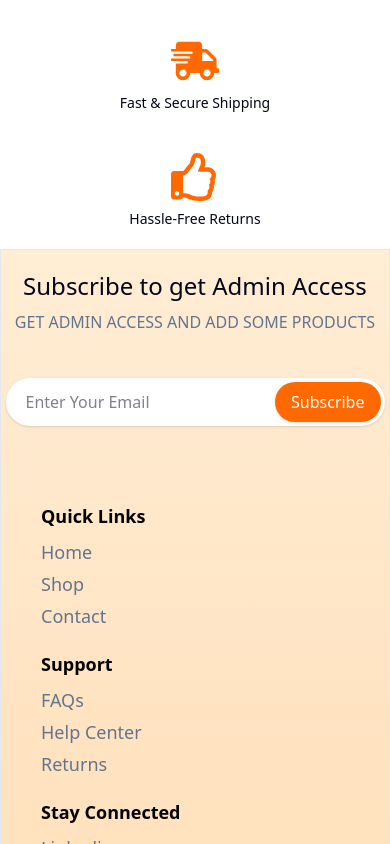
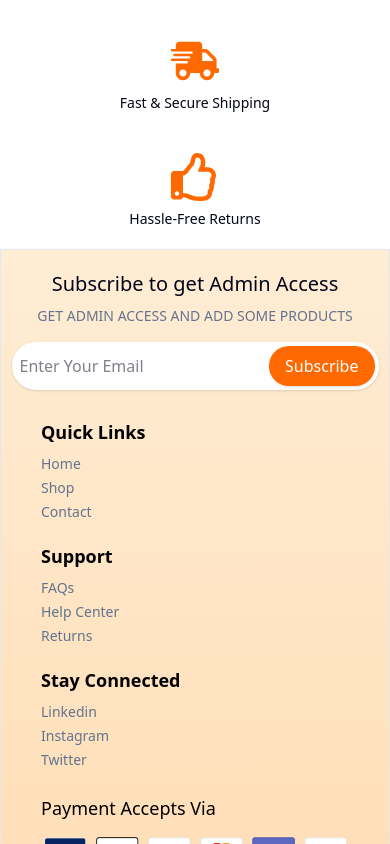
Before and after one commit to siddharthkush12/E-commerce, a React (Vite) app in the folder client/: page /shop/home in a window 390 px wide. Shown: the part 1156-2000 px from the top of the page. Built offline with nearby package versions, Linux system fonts and the light colour scheme; no server answers.

Commit message:
newChange

```diff
--- a/client/src/App.jsx
+++ b/client/src/App.jsx
@@ -90,10 +90,9 @@ function App() {
 
         <Route path='/unauth-page' element={<UnAuth/>} />
 
-        {/* Updated root route to redirect to /shop/home */}
+
         <Route path="/" element={<Navigate to="/shop/home" replace />} />
 
-        {/* Optional: catch all unmatched routes */}
         <Route path="*" element={<Notfound />} />
 
       </Routes>
--- a/client/src/components/Shopping/Contact.jsx
+++ b/client/src/components/Shopping/Contact.jsx
@@ -50,7 +50,7 @@ function Contact() {
             <a href="https://www.instagram.com/siddharth_kush2002/" target='_blank' aria-label="Instagram">
                <FaInstagram color='orange'/>
             </a>
-            <a href="https://twitter.com/siddharth_kush" target='_blank' aria-label="Twitter">
+            <a href="https://x.com/siddharthK0202" target='_blank' aria-label="Twitter">
                <FaXTwitter color='black'/>
             </a>
         </div>
@@ -58,7 +58,7 @@ function Contact() {
       <div className="flex flex-col p-1">
         <div className="flex flex-col items-center justify-center gap-20 md:flex-row">
           <Avatar className="w-50 h-auto">
-            <AvatarImage src="/avatar.jpg"></AvatarImage>
+            <AvatarImage src="/image.png"></AvatarImage>
           </Avatar>
           <div className="flex flex-col gap-2">
             <div className="text-xl">
--- a/client/src/components/Shopping/ShoppingFooter.jsx
+++ b/client/src/components/Shopping/ShoppingFooter.jsx
@@ -9,15 +9,15 @@ function ShoppingFooter() {
     <div className='border shadow flex flex-col items-center justify-center w-full bg-gradient-to-b from-orange-100 to-orange-200'>
       {/* Subscribe Section */}
       <div className='w-full flex flex-col gap-2 items-center justify-center pt-5'>
-        <h4 className='text-2xl md:text-4xl'>Subscribe to get Admin Access</h4>
-        <span className='text-base md:text-xs text-muted-foreground uppercase'>
+        <h4 className='text-xl md:text-4xl'>Subscribe to get Admin Access</h4>
+        <span className='text-sm md:text-xs text-muted-foreground uppercase'>
           get admin access and add some products
         </span>
-        <div className='my-9 flex items-center justify-center'>
-          <form action='submit' className='relative w-full max-w-md'>
+        <div className='my-2 md:my-9 flex items-center justify-center'>
+          <form action='submit' className='relative w-full max-w-md '>
             <input
               type='text'
-              className='bg-white w-full px-5 md:mx-10 py-3 rounded-full pr-32 shadow'
+              className='bg-white w-full px-2 md:mx-10 py-3 rounded-full pr-32 shadow'
               placeholder='Enter Your Email'
             />
             <button
@@ -31,7 +31,7 @@ function ShoppingFooter() {
       </div>
 
       {/* Middle Content Section */}
-      <div className=' text-black w-full py-10 flex flex-col md:flex-row justify-between px-10 relative'>
+      <div className=' text-black w-full mt-5 md:py-10 flex flex-col md:flex-row justify-between px-10 relative'>
 
         {/* Left Side Links and Payment */}
         <div className='flex flex-col text-lg md:text-lg md:items-center md:justify-center'>
@@ -39,7 +39,7 @@ function ShoppingFooter() {
             {/* Quick Links */}
             <div className='flex flex-col'>
               <h5 className='font-semibold mb-2'>Quick Links</h5>
-              <ul className='space-y-1 text-muted-foreground'>
+              <ul className='space-y-1 text-sm md:text-lg text-muted-foreground'>
                 <li><a href='/shop/home' className='hover:text-white'>Home</a></li>
                 <li><a href='#' className='hover:text-white'>Shop</a></li>
                 <li><a href='#' className='hover:text-white'>Contact</a></li>
@@ -49,7 +49,7 @@ function ShoppingFooter() {
             {/* Support */}
             <div className='flex flex-col'>
               <h5 className='font-semibold mb-2'>Support</h5>
-              <ul className='space-y-1 text-muted-foreground'>
+              <ul className='space-y-1 text-sm md:text-lg text-muted-foreground'>
                 <li><a href='#' className='hover:text-white'>FAQs</a></li>
                 <li><a href='#' className='hover:text-white'>Help Center</a></li>
                 <li><a href='#' className='hover:text-white'>Returns</a></li>
@@ -59,7 +59,7 @@ function ShoppingFooter() {
             {/* Stay Connected */}
             <div className='flex flex-col'>
               <h5 className='font-semibold mb-2'>Stay Connected</h5>
-              <ul className='space-y-1 text-muted-foreground'>
+              <ul className='space-y-1 text-sm md:text-lg text-muted-foreground'>
                 <li><a href='https://www.linkedin.com/in/siddharth02022002/' className='hover:text-white'>Linkedin</a></li>
                 <li><a href='https://www.instagram.com/siddharth_kush2002/' className='hover:text-white'>Instagram</a></li>
                 <li><a href='https://twitter.com/siddharth_kush' className='hover:text-white'>Twitter</a></li>
@@ -75,8 +75,8 @@ function ShoppingFooter() {
         {/* About Section */}
         <div className='flex flex-col max-w-md'>
           <div className='px-3 text-gray-800'>
-            <h5 className='text-lg font-semibold mb-2 text-center'>About</h5>
-            <p className='text-base leading-relaxed text-gray-700'>
+            <h5 className='text-lg font-semibold mb-2 mt-6 md:mt-0 text-center'>About</h5>
+            <p className=' text-sm md:text-base leading-relaxed text-gray-700'>
               Closify is a modern and user-friendly e-commerce platform designed to make online shopping simple, seamless, and secure. Whether you’re a casual buyer or a serious seller, Closify provides powerful features like real-time product management, a smooth checkout experience, and responsive design across devices.
             </p>
           </div>
--- a/client/src/components/Shopping/ShoppingHeader.jsx
+++ b/client/src/components/Shopping/ShoppingHeader.jsx
@@ -49,7 +49,7 @@ import { Dialog } from "../ui/dialog";
 import GooglemapShopListing from "./GooglemapShopListing";
 import Contact from "./Contact";
 
-function MenuItems() {
+function MenuItems({setSheetOpen}) {
   const navigate = useNavigate();
   const location = useLocation();
   const [searchParams, setSearchParam] = useSearchParams();
@@ -78,6 +78,7 @@ function MenuItems() {
             key={menuItems.id}
             onClick={() => {
               handleNavigate(menuItems);
+              setSheetOpen(false)
             }}
           >
             {menuItems.label}
@@ -122,6 +123,8 @@ function RightMenuItems({ isAuthenticated }) {
 
   const [googleMapDialogOpen, setGoogleMapDialog] = useState(false);
   const [contactOpen, setContactOpen] = useState(false);
+
+
 
   const navigate = useNavigate();
   const dispatch = useDispatch();
@@ -251,19 +254,20 @@ function RightMenuItems({ isAuthenticated }) {
 
 function ShoppingHeader() {
   const { isAuthenticated } = useSelector((state) => state.auth);
+  const [sheetOpen,setSheetOpen]=useState(false);
 
   return (
     <header className="fixed top-0 z-50 w-full shadow border-b bg-background">
-      <div className="flex h-12 md:h-15 items-center justify-between px-3 mx-auto  md:px-10">
+      <div className="flex h-12 md:h-15 items-center justify-between mx-auto  md:px-10">
         <Link to="/shop/home">
           <img
             src="/Logo.png"
-            className="w-auto h-8 md:h-12 items-center mr-35 md:mr-0"
+            className="w-auto h-8 md:h-12 items-center mr-35 md:mr-0 px-4"
           />
         </Link>
 
         {/* For smaller Device */}
-        <Sheet>
+        <Sheet open={sheetOpen} onOpenChange={setSheetOpen}>
           <SheetTrigger asChild>
             <Button variant="outline" className="lg:hidden w-9 h-9">
               <TiThMenuOutline className=" text-amber-700" />
@@ -277,7 +281,7 @@ function ShoppingHeader() {
             <SheetDescription></SheetDescription>
             {
               <div className="ml-6">
-                <MenuItems />
+                <MenuItems setSheetOpen={setSheetOpen}/>
               </div>
             }
           </SheetContent>
--- a/client/src/components/Shopping/ShoppingLayout.jsx
+++ b/client/src/components/Shopping/ShoppingLayout.jsx
@@ -12,7 +12,7 @@ function ShoppingLayout() {
     <div className='flex flex-col bg-white overflow-hidden'>
 
       <ShoppingHeader/>
-        <div className="flex flex-col w-full mt-12 md:mt-15">
+        <div className="flex flex-col w-full mt-12 md:mt-15 min-h-[100vh]">
             <Outlet/>
         </div>
       <ShoppingFooter/>
--- a/client/src/pages/Not_found/Notfound.jsx
+++ b/client/src/pages/Not_found/Notfound.jsx
@@ -1,9 +1,17 @@
-import React from 'react'
+import React from "react";
+import { Link } from "react-router-dom";
 
 function Notfound() {
   return (
-    <div>Page does't exist</div>
-  )
+    <div className="min-h-screen flex flex-col items-center justify-center text-center px-4">
+      <h1 className="text-6xl font-bold text-orange-500">404</h1>
+      <p className="text-2xl md:text-3xl font-semibold my-4">Oops! Page doesn't exist.</p>
+      <p className="text-gray-500 mb-6">The page you're looking for might have been removed or is temporarily unavailable.</p>
+      <Link to="/" className="px-6 py-2 bg-orange-500 text-white rounded-md hover:bg-orange-600 transition">
+        Go to Home
+      </Link>
+    </div>
+  );
 }
 
-export default Notfound
+export default Notfound;
--- a/client/src/pages/Shopping_view/ShoppingListing.jsx
+++ b/client/src/pages/Shopping_view/ShoppingListing.jsx
@@ -136,12 +136,6 @@ function ShoppingListing() {
     }
   },[productDetails])
 
-  console.log(sessionStorage.getItem("filters"));
-  const newFilter=sessionStorage.getItem("filters");
-  console.log(newFilter);
-
-
-
 
 
   return (
```
Also changed, not shown: client/public/image.png (added).
